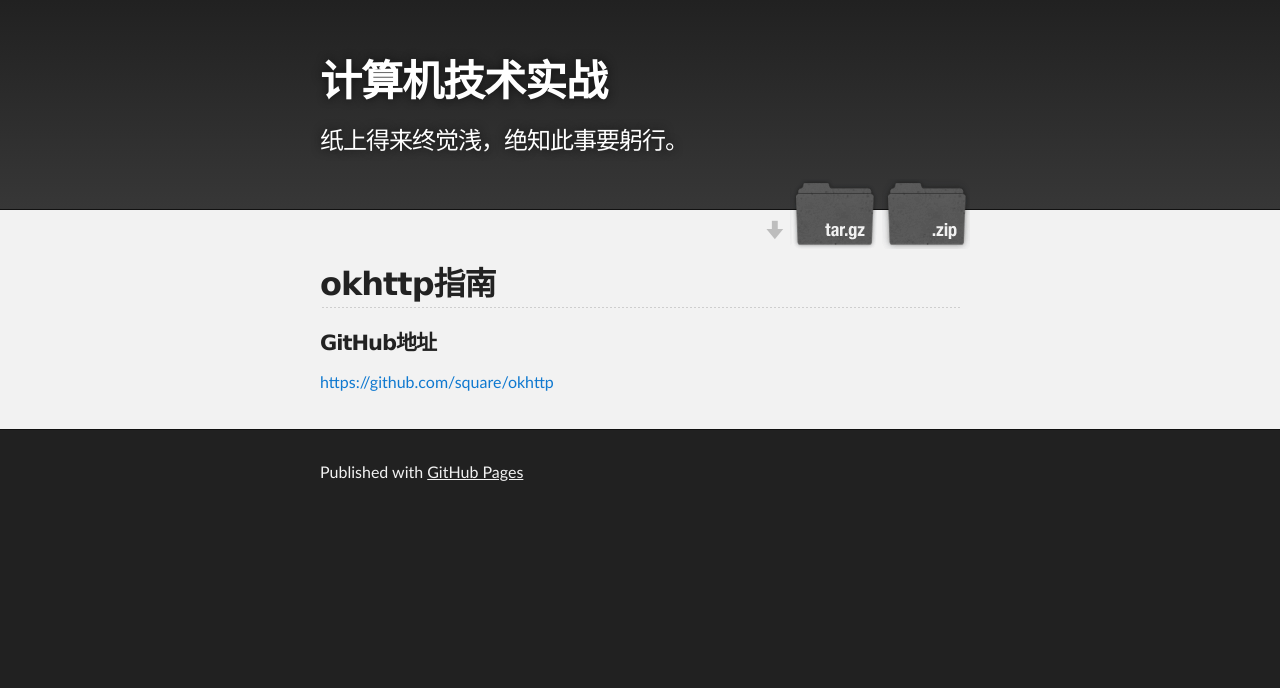
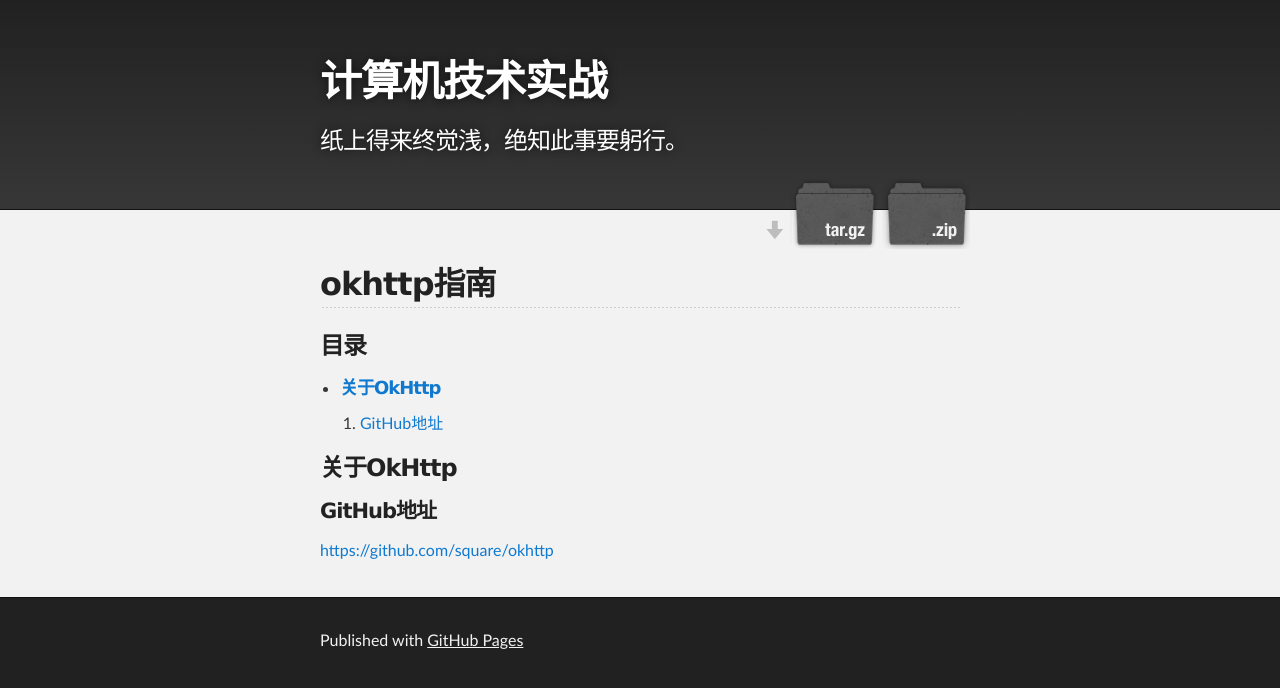
Before and after one commit to mwping/mwping.github.io, a Jekyll site: the page built from network/http/okhttp-guide.md, in a window 1280 px wide. Shown: the top 688 px of the page. Built offline with Jekyll 4.4.1, drawn with Linux system fonts in a browser that asks for light colours; our own code applies the rules of GitHub Pages for plain Markdown files.

Commit message:
fix 格式

```diff
--- a/network/http/okhttp-guide.md
+++ b/network/http/okhttp-guide.md
@@ -1,6 +1,11 @@
 ## okhttp指南
 
+### 目录
 
-#### GitHub地址
+* ##### [关于OkHttp](#1)
+  1. [GitHub地址](#1.1)
 
+<h3 id="1">关于OkHttp</h3>
+
+<h4 id="1.1">GitHub地址</h4>
 [https://github.com/square/okhttp](https://github.com/square/okhttp)
```
